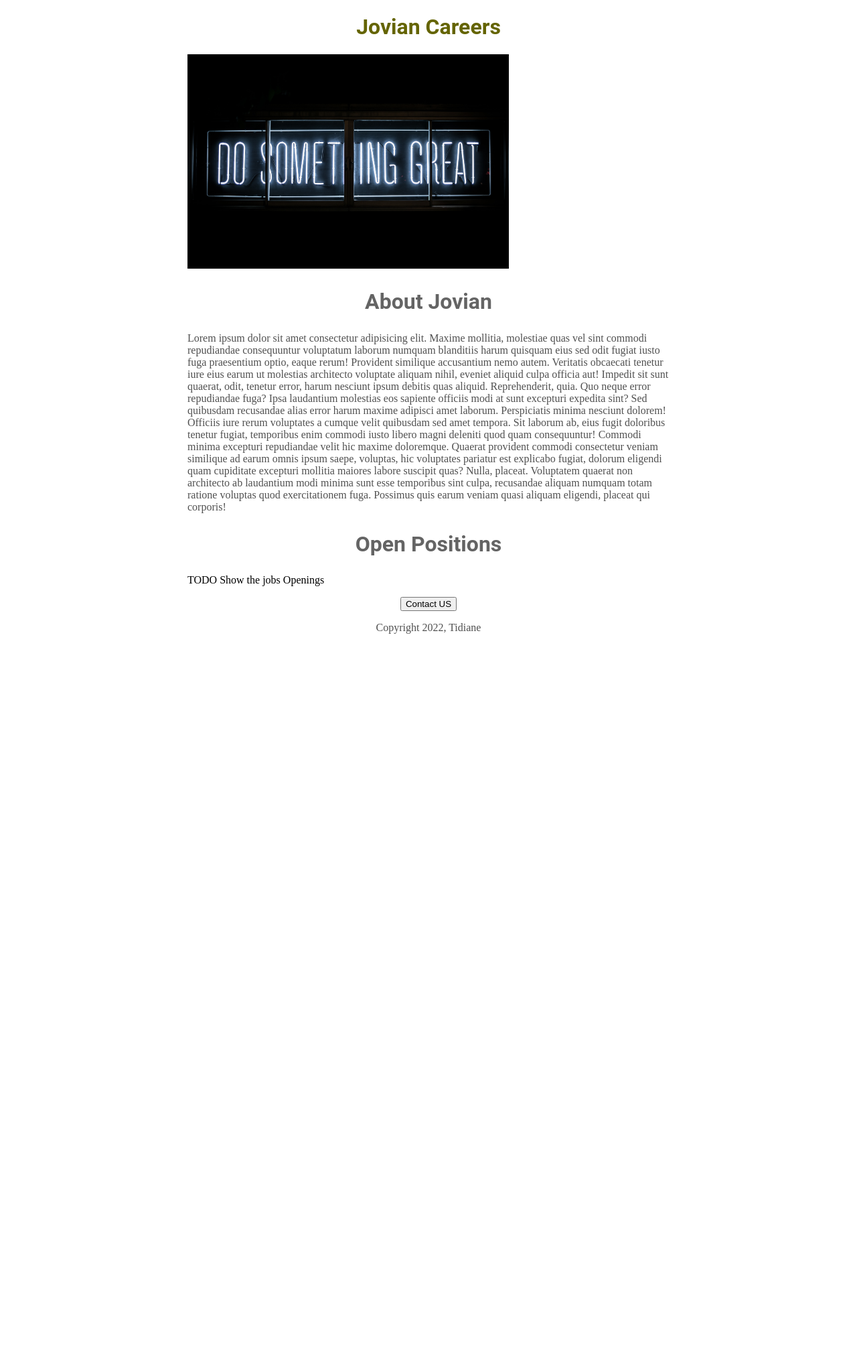
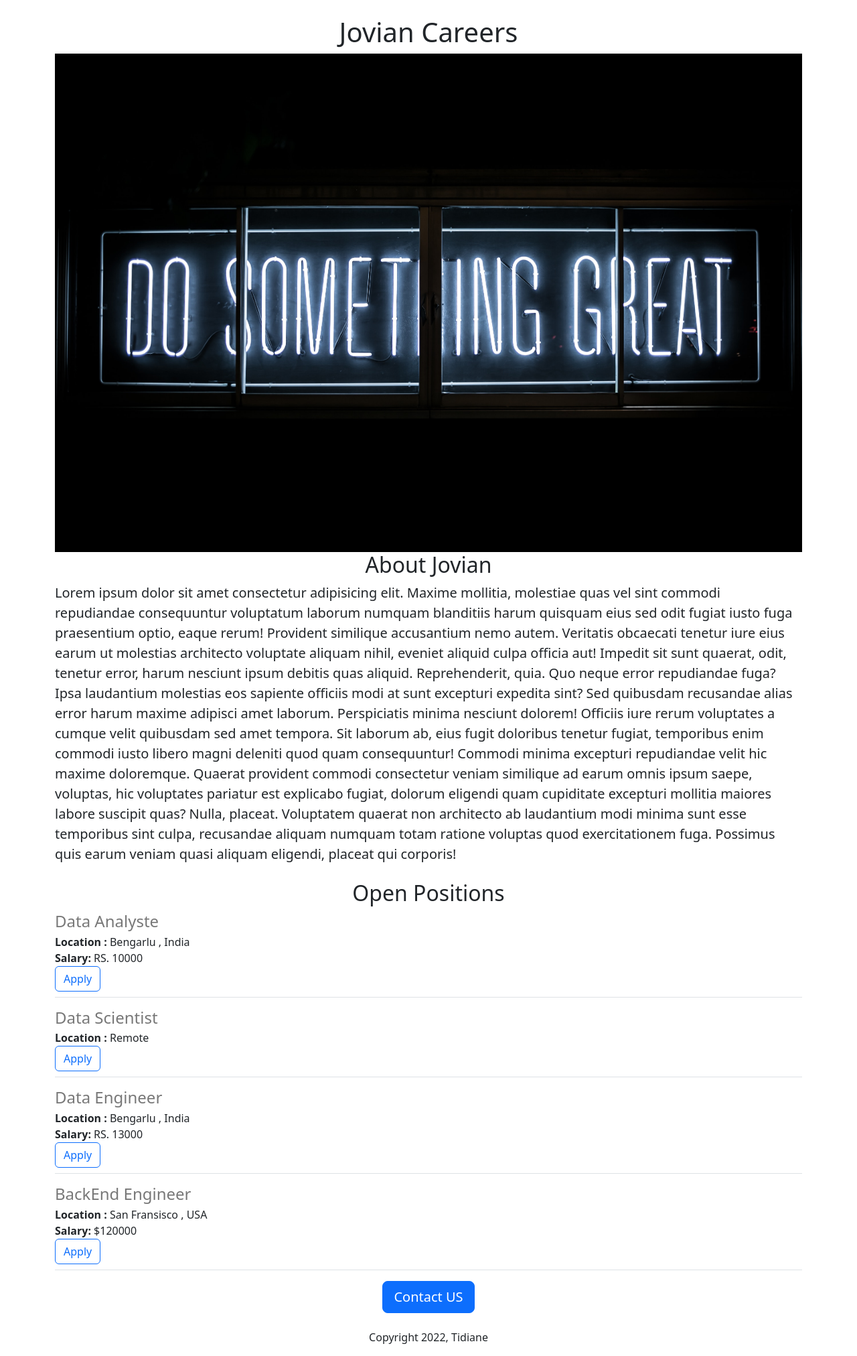
Before and after one commit to CheikhAhmadouTidianeAw/jovian-careers-website, a Flask app: page / in a window 1280 px wide. Shown: the whole page at 67% size. Before the commit the page ends 946 px from the top, so only its background shows below. Run offline with Flask 3, Linux system fonts and the light colour scheme.

Commit message:
Added dynamic data

```diff
--- a/app.py
+++ b/app.py
@@ -1,12 +1,41 @@
-from flask import Flask , render_template
+from flask import Flask , render_template ,jsonify
 
 app = Flask(__name__)
 
+JOBS= [
+  {
+    'id':1,
+    'title': 'Data Analyste',
+    'location': 'Bengarlu , India',
+    'salary' : ' RS. 10000'
+
+  },
+  {
+    'id':2,
+    'title': 'Data Scientist',
+    'location': 'Remote'
+  },
+{
+  'id':3,
+  'title': 'Data Engineer',
+  'location': 'Bengarlu , India',
+  'salary' : ' RS. 13000'
+},
+{
+  'id':4,
+  'title': 'BackEnd Engineer ',
+  'location': 'San Fransisco  , USA',
+  'salary' : ' $120000'
+}
+      ]
 
 @app.route("/")
 def hello_jovian():
-  return render_template('home.html')
+  return render_template('home.html',jobs=JOBS,company_name='Jovian')
 
+@app.route("/jobs")
+def list_jobs():
+  return jsonify(JOBS)
 
 if __name__ == "__main__":
   app.run(host="0.0.0.0", debug=True)
--- a/templates/home.html
+++ b/templates/home.html
@@ -1,42 +1,22 @@
 <!DOCTYPE html>
 <html >
   <head>
-    <title> Jovian Careers</title>
-    <style>
-      h1{
-        front-size : 80px;
-        font-family : Roboto;
-        font-weight :noraml;
-        color : rgb(100,100,0);
-        text-align : center;
-      }
-      #banner {width:100% ;
-               height: 360 px;
-
-              }
-      .bodytext{
-  front-family:Roboto;
-        color:rgb(80,80,80);
-
-      }
-      h2{
-        font-family :Roboto;
-        font-size :32px;
-        color :rgb(100,100,100);
-        text-align : center;
-      }
-      #container{
-      max-width :720px ;
-        margin : 0 auto ;
-      }
-    </style>
+    <title> {{company_name}} Careers</title>
+    <meta charset="utf-8">
+    <meta name="viewport" content="width=device-width, initial-scale=1">
+     <link href="https://cdn.jsdelivr.net/npm/bootstrap@5.3.2/dist/css/bootstrap.min.css" rel="stylesheet" integrity="sha384-T3c6CoIi6uLrA9TneNEoa7RxnatzjcDSCmG1MXxSR1GAsXEV/Dwwykc2MPK8M2HN" crossorigin="anonymous">
+   <style>
+     #banner { height: 360px ;
+  width:100% ;           }
+   </style>
   </head>
     <body>
-    <div id="container">
-   <h1>Jovian Careers  </h1>
-      <img src="https://jovian-careers-website.tidianeaw2008ta.repl.co/static/banner.jpeg" height="320">
-      <h2> About Jovian</h2>
-      <p class="bodytext">
+    <div class ="container" >
+   <h1 class ="text-center mt-2 mt-4">Jovian Careers  </h1>
+      <img class= "img-fluid" id="baner"
+        src="https://jovian-careers-website.tidianeaw2008ta.repl.co/static/banner.jpeg" height="320">
+      <h2 class ="text-center "> About Jovian</h2>
+      <p  class ="lead">
         Lorem ipsum dolor sit amet consectetur adipisicing elit. Maxime mollitia,
         molestiae quas vel sint commodi repudiandae consequuntur voluptatum laborum
         numquam blanditiis harum quisquam eius sed odit fugiat iusto fuga praesentium
@@ -59,13 +39,19 @@
         totam ratione voluptas quod exercitationem fuga. Possimus quis earum veniam
         quasi aliquam eligendi, placeat qui corporis!
       </p>
-      <h2> Open Positions </h2>
-      <p> TODO Show the jobs Openings </p>
-      <div style ="text-align:center">
-      <button> Contact US</button>
-    <p class="bodytext"> Copyright 2022, Tidiane</p>
+      <h2 class ="text-center mt-2 mt-4"> Open Positions </h2>
+      <div>
+  {% for job in jobs %}
+    {% include 'jobitem.html' %}
+  {% endfor %}
       </div>
-    </div>
+        <div class="text-center">
+      <button class="btn btn-primary btn-lg"> Contact US</button>
+
+    <p class ="mt-4"> Copyright 2022, Tidiane</p>
+        </div>
+      </div>
+
     </body>
 
 </html>
--- /dev/null
+++ b/templates/jobitem.html
@@ -0,0 +1,18 @@
+<div class="border-bottom" style ="margin-bottom:16px;padding-bottom:8px">
+  <div class='col-10'>
+  <h4 style ="color   :rgb(120,120,120); margin-bottom:4px ;">
+    {{job['title']}}
+  </h4>
+  <div>
+    <b>Location :</b> {{job['location']}}
+  </div>
+{% if 'salary' in job %}
+  <div>
+<b>Salary:</b>{{job['salary']}}
+  </div>
+  {% endif %}
+</div>
+<div class='col-2'>
+  <button type="button" class="btn btn-outline-primary float-right align-middle">Apply</button>
+</div>
+</div>
```
